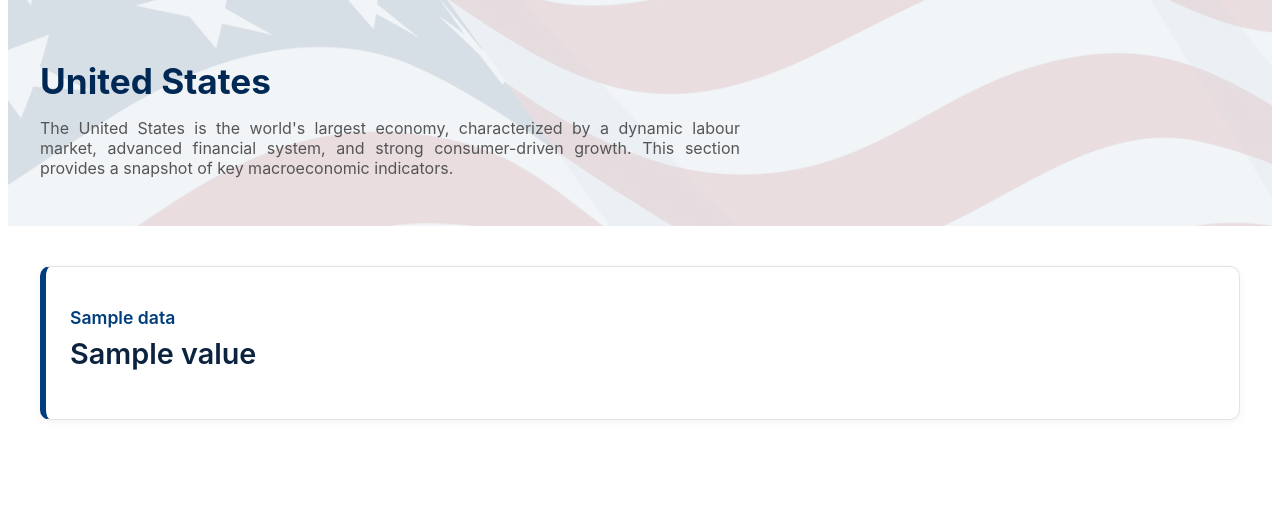
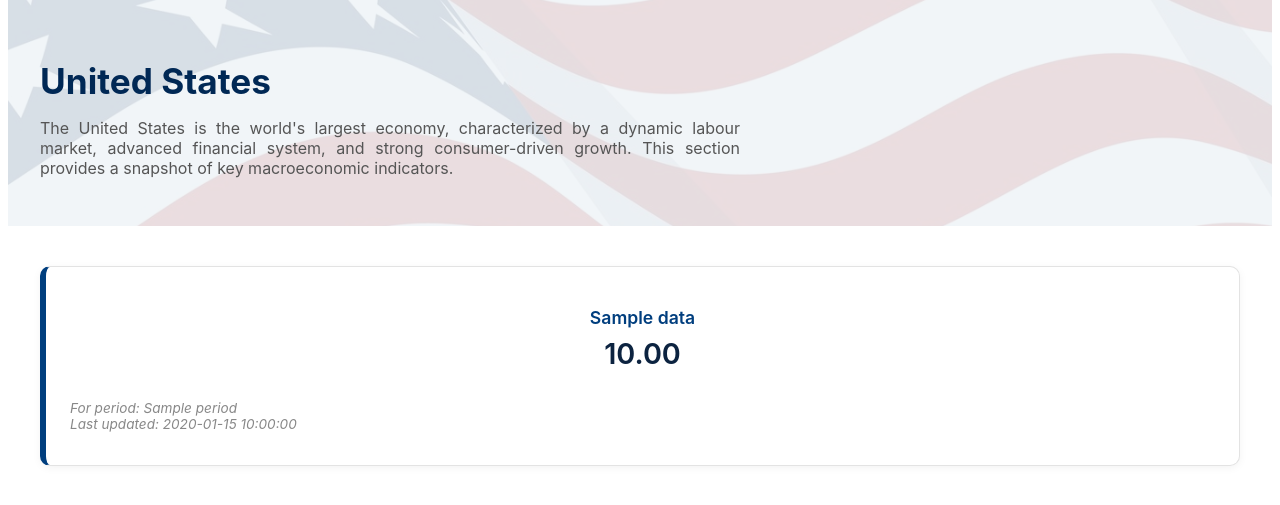
Before and after one commit to jsanford-dev/econ_dashboard, a Flask app: template frontend/templates/us_overview.html in a window 1280 px wide. Shown: the part 117-622 px from the top of the page. Run offline with Flask 3, Linux system fonts and the light colour scheme; the template is opened without the code that fills it: most values are stand-ins (such as "Sample title", 1, 10 or a date in 2020).

Commit message:
Clean up US overview dashboard

```diff
--- a/backend/app/__init__.py
+++ b/backend/app/__init__.py
@@ -2,6 +2,12 @@ from flask import Flask
 import os
 from backend.app.routes.data import data_bp
 from backend.app.filters import clean_label
+
+def format_thousands(value):
+    try:
+        return f"{float(value):,.2f}"
+    except (ValueError, TypeError):
+        return value
 
 def create_app():
     BASE_DIR = os.path.abspath(os.path.dirname(__file__))
@@ -18,5 +24,6 @@ def create_app():
 
     # Filters for US overview page
     app.jinja_env.filters['clean_label'] = clean_label
+    app.jinja_env.filters['format_thousands'] = format_thousands
 
     return app
--- a/frontend/static/css/countries/us.css
+++ b/frontend/static/css/countries/us.css
@@ -60,6 +60,7 @@
     box-shadow: 0 2px 8px rgba(0, 0, 0, 0.05);
     transition: all 0.2s ease-in-out;
     font-family: 'Inter', sans-serif;
+    text-align: center;
 }
 
 .data-card:hover {
@@ -81,6 +82,7 @@
     font-weight: 600;
     color: #0c2340;
     margin-top: 0.3rem;
+    text-align: center;
 }
 
 
@@ -89,50 +91,65 @@
     background-color: #ffffff;
     border-left-color: #003e7e;
     font-family: 'Inter', sans-serif;
+    text-align: center;
 }
 
 .data-card.real-gdp-level {
     background-color: #ffffff;
     border-left-color: #003e7e;
     font-family: 'Inter', sans-serif;
+    text-align: center;
 }
 
 .data-card.inflation-cpi-yoy {
     background-color: #ffffff;
     border-left-color: #003e7e;
     font-family: 'Inter', sans-serif;
+    text-align: center;
 }
 
 .data-card.unemployment-rate {
     background-color: #ffffff;
     border-left-color: #003e7e;
     font-family: 'Inter', sans-serif;
+    text-align: center;
 }
 
 .data-card.teny-treasury-yield {
     background-color: #ffffff;
     border-left-color: #003e7e;
     font-family: 'Inter', sans-serif;
+    text-align: center;
 }
 
 .data-card.fed-funds-rate {
     background-color: #ffffff;
     border-left-color: #003e7e;
     font-family: 'Inter', sans-serif;
+    text-align: center;
 }
 
 .data-card.total-public-debt-to-gdp {
     background-color: #ffffff;
     border-left-color: #003e7e;
     font-family: 'Inter', sans-serif;
+    text-align: center;
 }
 
 .data-card.population-level-000s {
     background-color: #ffffff;
     border-left-color: #003e7e;
     font-family: 'Inter', sans-serif;
+    text-align: center;
 }
 
+.macro-subtext {
+    font-size: 0.85rem;
+    color: #888;
+    margin-top: 0.2rem;
+    font-style: italic;
+    text-align: left;
+}
 
 /* === Responsive typography === */
 @media (max-width: 600px) {
--- a/frontend/templates/us_overview.html
+++ b/frontend/templates/us_overview.html
@@ -20,10 +20,24 @@
 
 <div id="dashboard">
     <div class="dashboard-container">
-        {% for label, value in data.items() %}
+        {% for label, datapoint in data.items() %}
             <div class="data-card {{ label | clean_label }}">
                 <h3>{{ label }}</h3>
-                <p class="macro-value">{{ value }}</p>
+                <p class="macro-value">
+                    {% if "Population" in label %}
+                      {{ (datapoint.value / 1000) | round(2) }}M
+                    {% elif "Real GDP Level" in label %}
+                      {{ (datapoint.value / 1000) | round(2) }}B
+                    {% elif "%" in label %}
+                      {{ datapoint.value | round(2) }}%
+                    {% else %}
+                      {{ datapoint.value | float | round(2) | format_thousands }}
+                    {% endif %}
+                  </p>
+                <p class="macro-subtext">
+                    For period: {{ datapoint.period }}<br>
+                    Last updated: {{ datapoint.last_updated }}
+                </p>
             </div>
         {% endfor %}
     </div>
```
Also changed, not shown: backend/app/services/fred_client.py (+17 -6 lines).
